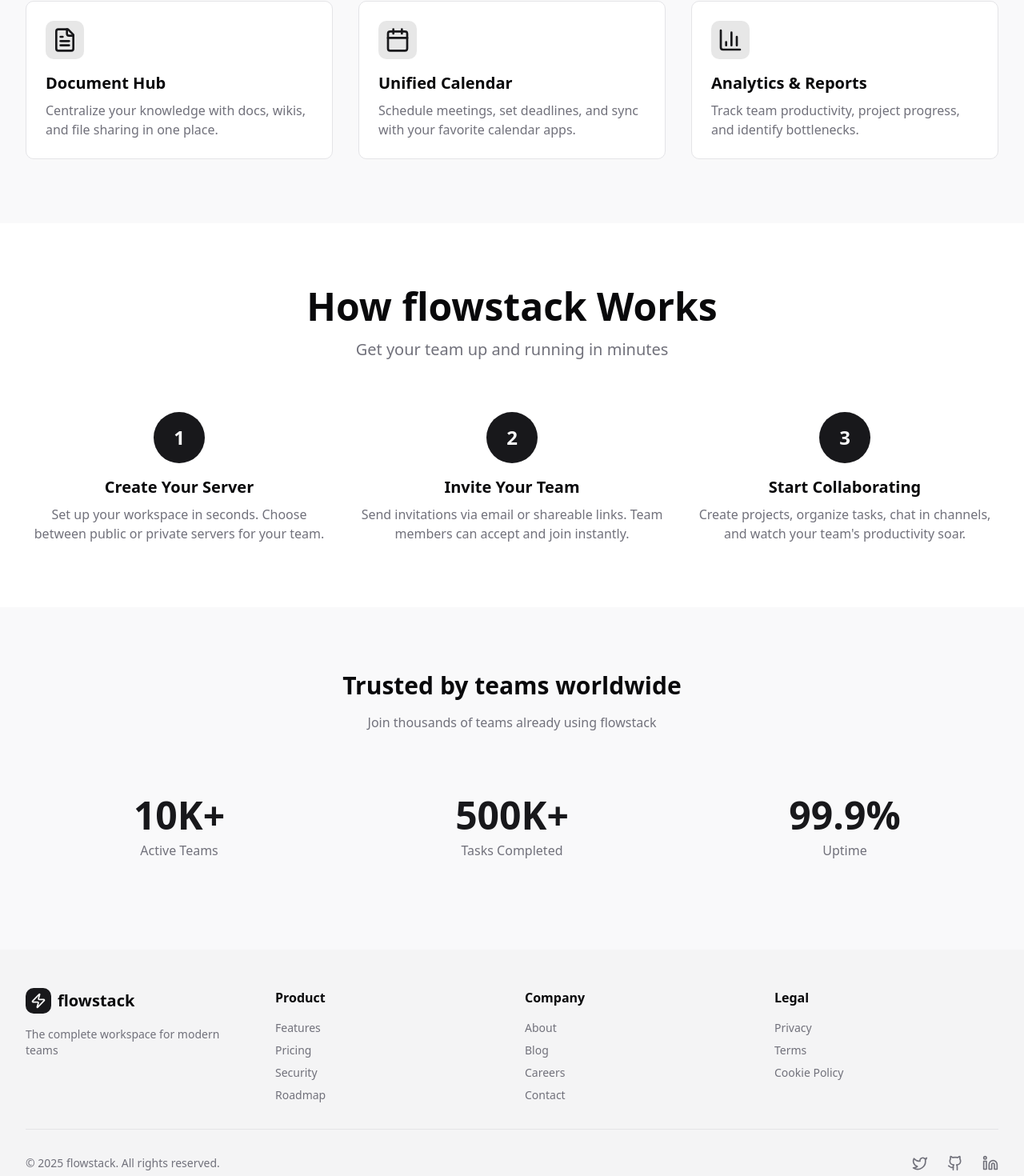
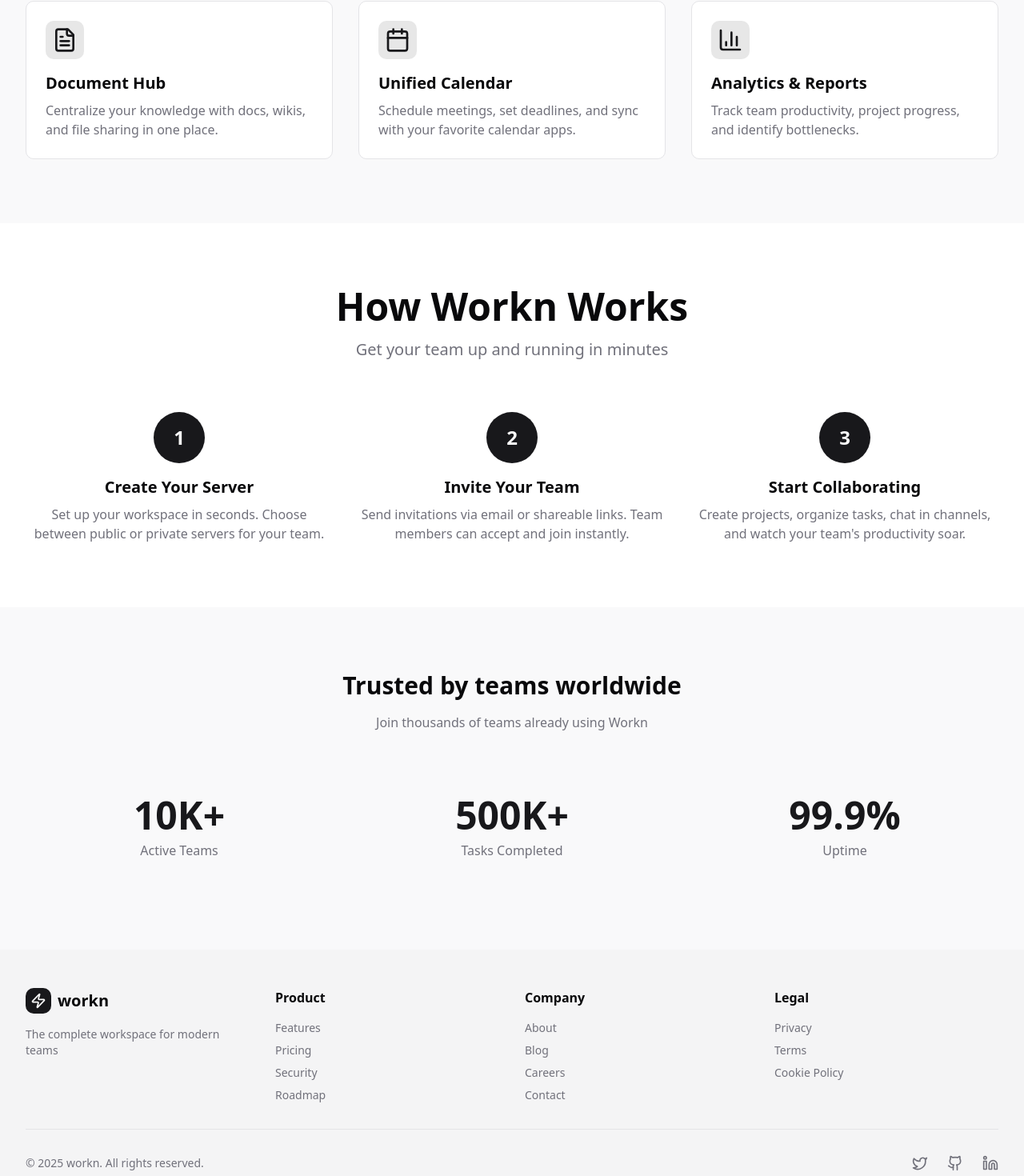
Before and after one commit to hassan3xl/workspace-app, a Next.js app in the folder frontend/: page / in a window 1280 px wide. Shown: the part 1146-2616 px from the top of the page at 80% size. Built offline with nearby package versions, Linux system fonts and the light colour scheme; no server answers.

Commit message:
reanmed the app from flowstack to workn

```diff
--- a/frontend/app/layout.tsx
+++ b/frontend/app/layout.tsx
@@ -9,7 +9,7 @@ import { SidebarProvider } from "@/contexts/SidebarContext";
 import { Toaster } from "sonner";
 
 export const metadata: Metadata = {
-  title: "FlowStack",
+  title: "Workn",
   description:
     "a collaborative project management platform where teams plan, assign, and complete tasks in real time. Organize projects, manage permissions, and keep your workflow in sync — all in one sleek, dark interface.",
   manifest: "/manifest.json",
--- a/frontend/app/page.tsx
+++ b/frontend/app/page.tsx
@@ -258,7 +258,7 @@ export default function LandingPage() {
         <div className="max-w-7xl mx-auto">
           <div className="text-center max-w-3xl mx-auto mb-16">
             <h2 className="text-4xl md:text-5xl font-bold mb-4">
-              How flowstack Works
+              How Workn Works
             </h2>
             <p className="text-xl text-muted-foreground">
               Get your team up and running in minutes
@@ -293,7 +293,7 @@ export default function LandingPage() {
               Trusted by teams worldwide
             </h2>
             <p className="text-muted-foreground">
-              Join thousands of teams already using flowstack
+              Join thousands of teams already using Workn
             </p>
           </div>
 
@@ -323,7 +323,7 @@ export default function LandingPage() {
                 <div className="w-8 h-8 bg-primary rounded-lg flex items-center justify-center">
                   <Zap className="w-5 h-5 text-primary-foreground" />
                 </div>
-                <span className="text-xl font-bold">flowstack</span>
+                <span className="text-xl font-bold">workn</span>
               </div>
               <p className="text-muted-foreground text-sm">
                 The complete workspace for modern teams
@@ -406,7 +406,7 @@ export default function LandingPage() {
 
           <div className="border-t pt-8 flex flex-col md:flex-row justify-between items-center">
             <p className="text-sm text-muted-foreground mb-4 md:mb-0">
-              © 2025 flowstack. All rights reserved.
+              © 2025 workn. All rights reserved.
             </p>
             <div className="flex space-x-6">
               <a
--- a/frontend/components/navbar/CommunityNavbar.tsx
+++ b/frontend/components/navbar/CommunityNavbar.tsx
@@ -28,7 +28,7 @@ export function CommunityNavbar({}) {
                 src="/favicon.png"
                 width={25}
                 height={25}
-                alt="FlowStack Logo"
+                alt="Workn Logo"
               />
             </Link>
           </div>
--- a/frontend/components/navbar/Navbar.tsx
+++ b/frontend/components/navbar/Navbar.tsx
@@ -51,7 +51,7 @@ export function Navbar() {
                 src="/logo.png"
                 width={150}
                 height={5}
-                alt="FlowStack Logo"
+                alt="Workn Logo"
                 className="w-32 sm:w-[150px] h-auto"
               />
             </Link>
--- a/frontend/components/navbar/WorkspaceNavbar.tsx
+++ b/frontend/components/navbar/WorkspaceNavbar.tsx
@@ -32,7 +32,7 @@ export function WorkspaceNavbar({ workspace }: WorkspaceNavbarProps) {
                 src="/favicon.png"
                 width={25}
                 height={25}
-                alt="FlowStack Logo"
+                alt="Workn Logo"
               />
             </Link>
           </div>
```
Also changed, not shown: frontend/public/manifest.json, 1 other file (tests, documents, lock files or other folders).
